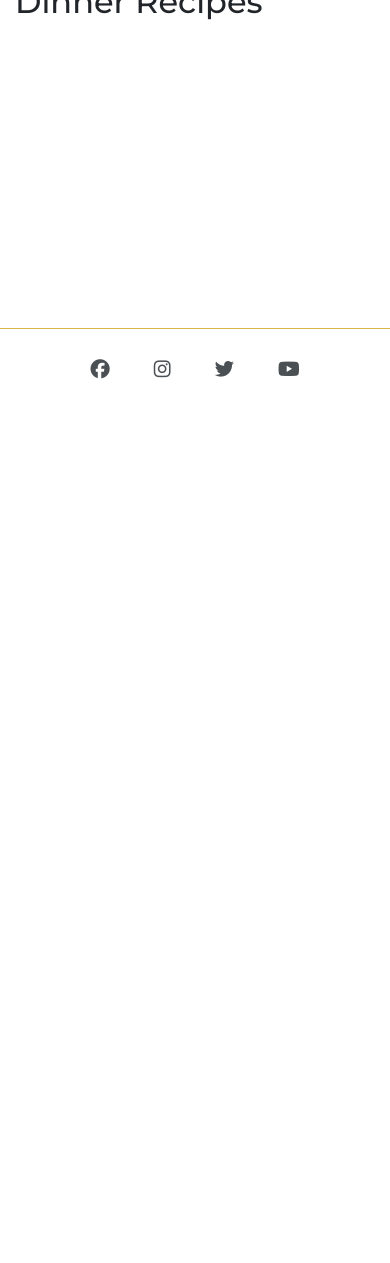
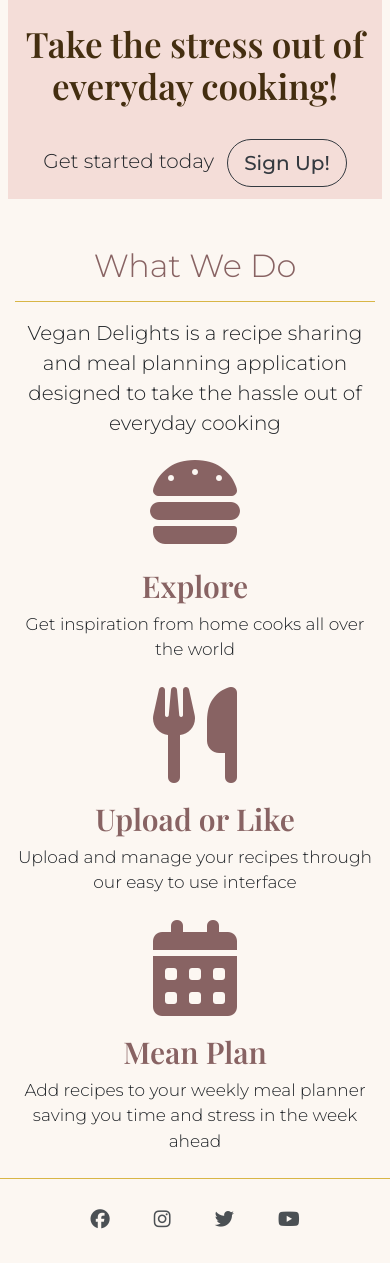
Before and after one commit to mehatabpathan/vegan_delights, a Django app: page / in a window 390 px wide. Shown: the part 426-1689 px from the top of the page. Before the commit the page ends 805 px from the top, so only its background shows below. Run offline with Django 3.2, Linux system fonts and the light colour scheme; some libraries are stand-ins or nearby versions.

Commit message:
adding bootstrap for all the container

```diff
--- a/static/css/style.css
+++ b/static/css/style.css
@@ -7,13 +7,10 @@
 body {
     font-family: 'Montserrat', sans-serif;
     font-weight: 300;
-    /* background-color: rgb(252, 247, 242); */
+    background-color: rgb(252, 247, 242);
 }
 
 .content {
-    /* background-image: url(../images/bgimage.jpeg);
-    backdrop-filter: blur(10px);
-    background-color: rgba(255, 255, 255, 0.5); */
     min-height: calc(100vh - 90px);
 }
 
@@ -36,14 +33,14 @@
 }
 
 .navbar ul a {
-    color: #09120b;
+    color: #442E10;
     font-weight: bold;
     font-size: 14px;
     text-transform: uppercase;
 }
 
 .navbar a:hover {
-    color: #060c06;
+    color: #886363;
 }
 
 .logo-image {
@@ -57,13 +54,8 @@
 /* Home Page */
 
 .hero-text-outer {
-    background-image: url(../images/bgimage.jpeg);
-    background-size: cover;
-    background-position: center;
-    backdrop-filter: blur(10px);
-    background-color: rgba(255, 255, 255, 0.5);
-    min-height: 50vh; /* 100% of the viewport height */
-    min-width: 100vw; /* 100% of the viewport width */
+    background-color: #F4DDD8;
+    min-height: 200px;
 }
 
 .hero-text {
@@ -79,13 +71,13 @@
 
 .feature-image {
     text-align: center;
-    color: #080707;
+    color: #886363;
 }
 
 .feature-title {
     font-family: 'Playfair Display', serif;
     font-size: 30px;
-    color: #0a0909;
+    color: #886363;
     padding-top: 10px;
     text-align: center;
 }
--- a/templates/base.html
+++ b/templates/base.html
@@ -19,7 +19,6 @@
         integrity="sha384-zCbKRCUGaJDkqS1kPbPd7TveP5iyJE0EjAuZQTgFLD2ylzuqKfdKlfG/eSrtxUkn" crossorigin="anonymous">
     <!-- CSS -->
     <link rel="stylesheet" href="{% static 'css/style.css' %}">
-
 </head>
 
 <body>
@@ -45,7 +44,7 @@
                                 <a class="nav-link" aria-current="page" href="{% url 'home' %}">Home</a>
                             </li>
                             <li class="nav-item">
-                                <a class="nav-link" href="{% url 'browse_recipes' %}">Explore Recipes</a>
+                                <a class="nav-link" href="{% url 'browse_recipes' %}">Browse Recipes</a>
                             </li>
                             {% if user.is_authenticated %}
                             <li class="nav-item">
@@ -59,6 +58,9 @@
                             </li>
                             <li class="nav-item d-block d-lg-none">
                                 <a class="nav-link" href="{% url 'my_likes' %}">My Likes</a>
+                            </li>
+                            <li class="nav-item d-block d-lg-none">
+                                <a class="nav-link" href="{% url 'my_bookmarks' %}">My Bookmarks</a>
                             </li>
                             <li class="nav-item d-block d-lg-none">
                                 <a class="nav-link" href="{% url 'account_logout' %}">Logout</a>
@@ -84,6 +86,7 @@
                                 <div class="dropdown-menu dropdown-menu-right" aria-labelledby="navbarDropdown">
                                     <a class="dropdown-item" href="{% url 'my_recipes' %}">My Recipes</a>
                                     <a class="dropdown-item" href="{% url 'my_likes' %}">My Likes</a>
+                                    <a class="dropdown-item" href="{% url 'my_bookmarks' %}">My Bookmarks</a>
                                     <div class="dropdown-divider"></div>
                                     <a class="dropdown-item" href="{% url 'account_logout' %}">Logout</a>
                                 </div>
--- a/templates/index.html
+++ b/templates/index.html
@@ -2,37 +2,87 @@
 {% block title %}Vegan Delights | Home{% endblock %}
 {% block content %}
 
-<!-- Search bar section -->
-<section class="container mt-5 mb-4">
-    <div class="row justify-content-center">
-        <div class="col-md-8">
-            <form class="form-inline my-2 my-lg-0">
-                <input class="form-control mr-sm-2" type="search" placeholder="Search for recipes..." aria-label="Search">
-                <button class="btn btn-outline-dark my-2 my-sm-0" type="submit">Search</button>
-            </form>
+<!-- Call to action section -->
+<section>
+    <div class="container px-2 py-3">
+        <div class="row flex-md-row-reverse py-3 m-0">
+            <div class="col-md-7 col-lg-5 p-0 pl-md-5 align-self-center">
+                <img src="https://res.cloudinary.com/aliokeeffe/image/upload/v1658744116/family_dinner_cmsqxz.webp"
+                    class="img-fluid family-image" alt="family_dinner">
+            </div>
+            {% if user.is_authenticated %}
+            <div class="col-md-5 col-lg-7 hero-text-outer text-center">
+                <h1 class="mt-4 mb-2 hero-text">Welcome back to Vegan Delights</h1>
+                <div class="lead mt-4">
+                    Add a new recipe
+                    <a class="btn btn-outline-dark rounded-pill btn-lg ml-2 my-2 my-lg-0"
+                        href="{%  url 'add_recipe' %}">Create!</a>
+                </div>
+            </div>
+            {% else %}
+            <div class="col-md-5 col-lg-7 hero-text-outer text-center">
+                <h1 class="mt-4 mb-2 hero-text">Take the stress out of everyday cooking!</h1>
+                <div class="lead mt-4">
+                    Get started today <a class="btn btn-outline-dark rounded-pill btn-lg ml-2 my-2 my-lg-0"
+                        href="{%  url 'account_signup' %}">Sign Up!</a>
+                </div>
+            </div>
+            {% endif %}
         </div>
     </div>
 </section>
 
-<!-- Food sections -->
-<section class="container my-5">
-    <div class="row">
-        <!-- Food section 1 -->
-        <!-- Food section 1 -->
-        <div class="col-md-4">
-            <h2 class="section-title">Breakfast Recipes</h2>
+<!-- Features section -->
+<section class="container px-0">
+    <div class="container">
+        <div class="row">
+            <div class="col-12">
+                <h2 class="my-3 pink-text text-center">What We Do</h2>
+            </div>
         </div>
-        <!-- Food section 2 -->
-        <div class="col-md-4">
-            <h2 class="section-title">Lunch Recipes</h2>
-            <!-- Add lunch recipes here -->
+        <hr class="home-break">
+        <div class="row mb-sm-5">
+            <div class="col-12">
+                <p class="mt-3 my-md-3 text-center lead">
+                    Vegan Delights is a recipe sharing and meal planning application designed to take the hassle out of
+                    everyday cooking
+                </p>
+            </div>
         </div>
-        <!-- Food section 3 -->
-        <div class="col-md-4">
-            <h2 class="section-title">Dinner Recipes</h2>
-            <!-- Add dinner recipes here -->
+    </div>
+    <div class="container-fluid feature-image-outer">
+        <div class="row">
+            <div class="col-12 col-md-4 mb-2">
+                <div class="feature-image mb-2">
+                    <i class="fas fa-hamburger fa-6x"></i>
+                </div>
+                <div>
+                    <h3 class="feature-title">Explore</h3>
+                    <p class="feature-text">
+                        Get inspiration from home cooks all over the world
+                    </p>
+                </div>
+            </div>
+            <div class="col-12 col-md-4 mb-2">
+                <div class="feature-image mb-2">
+                    <i class="fas fa-utensils fa-6x"></i>
+                </div>
+                <h3 class="feature-title">Upload or Like</h3>
+                <p class="feature-text">
+                    Upload and manage your recipes through our easy to use interface
+                </p>
+            </div>
+            <div class="col-12 col-md-4 mb-2">
+                <div class="feature-image mb-2">
+                    <i class="fas fa-calendar-alt fa-6x"></i>
+                </div>
+                <h3 class="feature-title">Mean Plan</h3>
+                <p class="feature-text">
+                    Add recipes to your weekly meal planner saving you time and stress in the week ahead
+                </p>
+            </div>
         </div>
     </div>
 </section>
 
-{% endblock %}
+{%endblock%}
--- a/vegan/views.py
+++ b/vegan/views.py
@@ -7,7 +7,7 @@
 from django.urls import reverse_lazy
 from django.http import HttpResponseRedirect
 from django.views import generic, View
-from .models import Recipe, MealPlanItem, Comment
+from .models import Recipe, MealPlanItem, Comment, Category
 from .forms import CommentForm, RecipeForm, MealPlanForm
 
 
@@ -31,6 +31,20 @@
     This view is used to display the full recipe details including comments.
     It also includes the comment form and add to meal plan form
     """
+
+    def index(request):
+        breakfast_recipes = Recipe.objects.filter(category__name='Breakfast')[:3]
+        lunch_recipes = Recipe.objects.filter(category__name='Lunch')[:3]
+        dinner_recipes = Recipe.objects.filter(category__name='Dinner')[:3]
+
+        context = {
+            'breakfast_recipes': breakfast_recipes,
+            'lunch_recipes': lunch_recipes,
+            'dinner_recipes': dinner_recipes,
+        }
+
+        return render(request, 'index.html', context)
+
     def get(self, request, slug):
         """
         Retrives the recipe and related comments from the database
```
